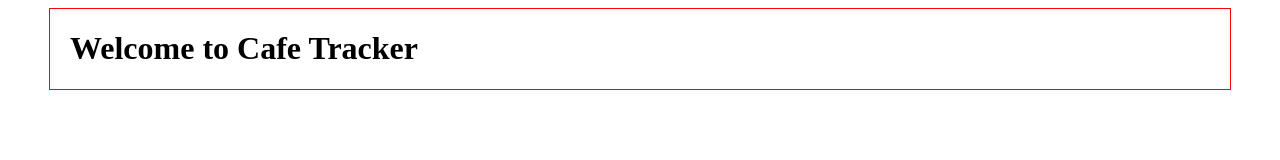
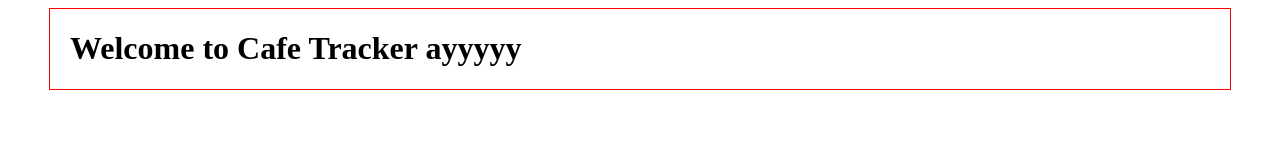
Before and after one commit to derickmoncado/cafe-tracker, a Next.js app: page / in a window 1280 px wide. Shown: the top 160 px of the page. Built offline with nearby package versions, Linux system fonts and the light colour scheme.

Commit message:
Set up routes (pages)

```diff
--- /dev/null
+++ b/src/app/bars-lounges/page.tsx
@@ -0,0 +1,3 @@
+export default function BarsLounges() {
+	return <h1>Bars & Lounges Page</h1>;
+}
--- /dev/null
+++ b/src/app/coffee-shops/page.tsx
@@ -0,0 +1,3 @@
+export default function CoffeeShops() {
+	return <h1>Coffee Shops Page</h1>;
+}
--- a/src/app/page.tsx
+++ b/src/app/page.tsx
@@ -4,7 +4,7 @@ import styles from "./page.module.css";
 export default function Home() {
 	return (
 		<div className="container">
-			<h1>Welcome to Cafe Tracker</h1>
+			<h1>Welcome to Cafe Tracker ayyyyy</h1>
 		</div>
 	);
 }
--- /dev/null
+++ b/src/app/restaurants/page.tsx
@@ -0,0 +1,3 @@
+export default function Restaurants() {
+	return <h1>Restaurants Page</h1>;
+}
```
